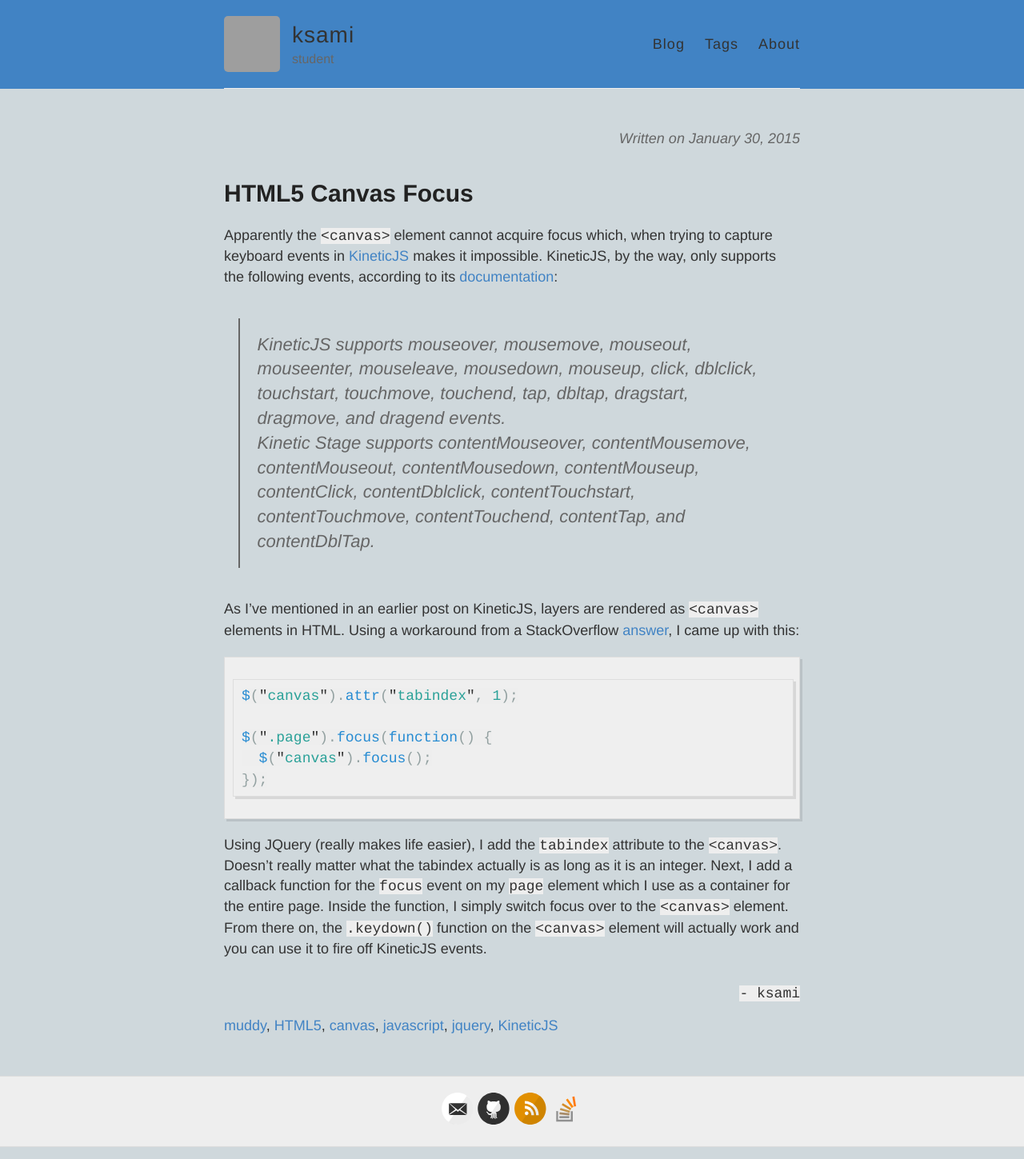
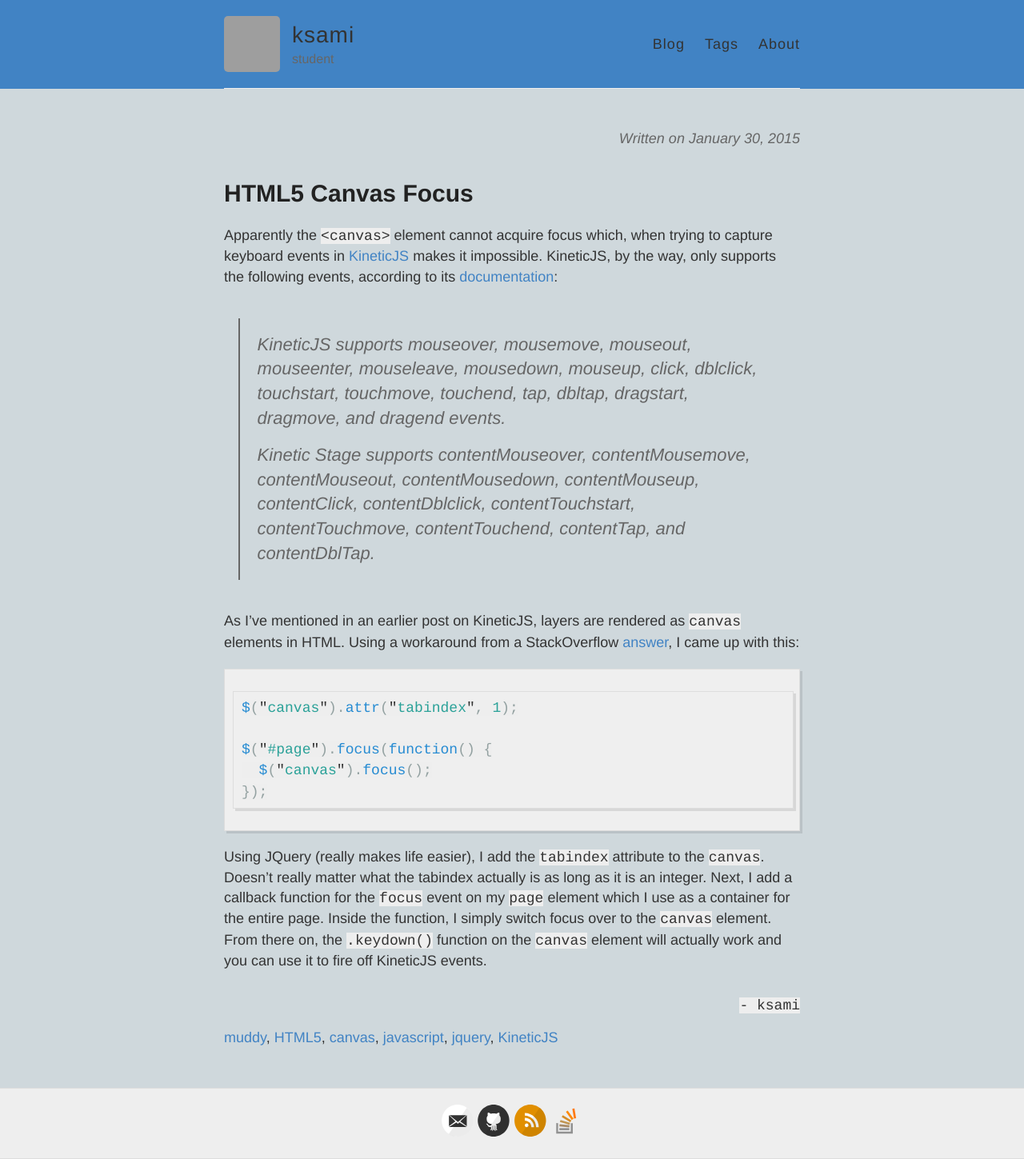
Before and after one commit to ksami/ksami.github.io, a Jekyll site: the page built from _posts/2015-01-30-HTML5-Canvas.md, in a window 1280 px wide. Shown: the whole page at 80% size. Built offline with Jekyll 4.4.1, drawn with Linux system fonts in a browser that asks for light colours; Markdown is read by kramdown in place of the engine named in the settings; comment, search, counter and statistics services are not loaded; part of the change alters nothing that is shown; grey boxes are pictures that could not be loaded.

````diff
--- a/_posts/2015-01-30-HTML5-Canvas.md
+++ b/_posts/2015-01-30-HTML5-Canvas.md
@@ -6,15 +6,16 @@ tags: [muddy, HTML5, canvas, javascript, jquery, KineticJS]
 
 Apparently the `<canvas>` element cannot acquire focus which, when trying to capture keyboard events in [KineticJS](http://kineticjs.com) makes it impossible. KineticJS, by the way, only supports the following events, according to its [documentation](http://agavestorm.com/kineticjs/index.html):
 > KineticJS supports mouseover, mousemove, mouseout, mouseenter, mouseleave, mousedown, mouseup, click, dblclick, touchstart, touchmove, touchend, tap, dbltap, dragstart, dragmove, and dragend events.
+>
 > Kinetic Stage supports contentMouseover, contentMousemove, contentMouseout, contentMousedown, contentMouseup, contentClick, contentDblclick, contentTouchstart, contentTouchmove, contentTouchend, contentTap, and contentDblTap.
 
-As I've mentioned in an earlier post on KineticJS, layers are rendered as `<canvas>` elements in HTML. Using a workaround from a StackOverflow [answer](http://stackoverflow.com/a/12887221/4469613), I came up with this:
+As I've mentioned in an earlier post on KineticJS, layers are rendered as `canvas` elements in HTML. Using a workaround from a StackOverflow [answer](http://stackoverflow.com/a/12887221/4469613), I came up with this:
 
 ```javascript
 $("canvas").attr("tabindex", 1);
 
-$(".page").focus(function() {
+$("#page").focus(function() {
   $("canvas").focus();
 });
 ```
-Using JQuery (really makes life easier), I add the `tabindex` attribute to the `<canvas>`. Doesn't really matter what the tabindex actually is as long as it is an integer. Next, I add a callback function for the `focus` event on my `page` element which I use as a container for the entire page. Inside the function, I simply switch focus over to the `<canvas>` element. From there on, the `.keydown()` function on the `<canvas>` element will actually work and you can use it to fire off KineticJS events.
+Using JQuery (really makes life easier), I add the `tabindex` attribute to the `canvas`. Doesn't really matter what the tabindex actually is as long as it is an integer. Next, I add a callback function for the `focus` event on my `page` element which I use as a container for the entire page. Inside the function, I simply switch focus over to the `canvas` element. From there on, the `.keydown()` function on the `canvas` element will actually work and you can use it to fire off KineticJS events.
````
